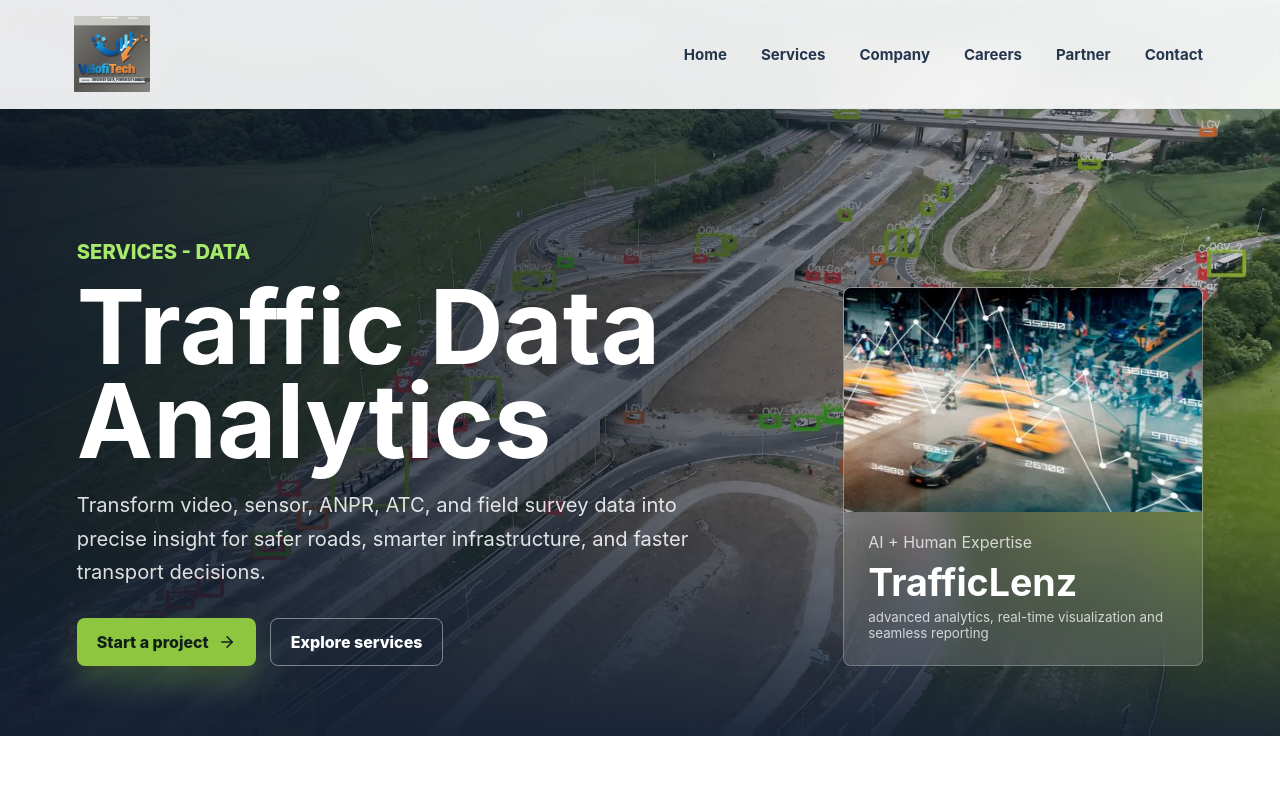
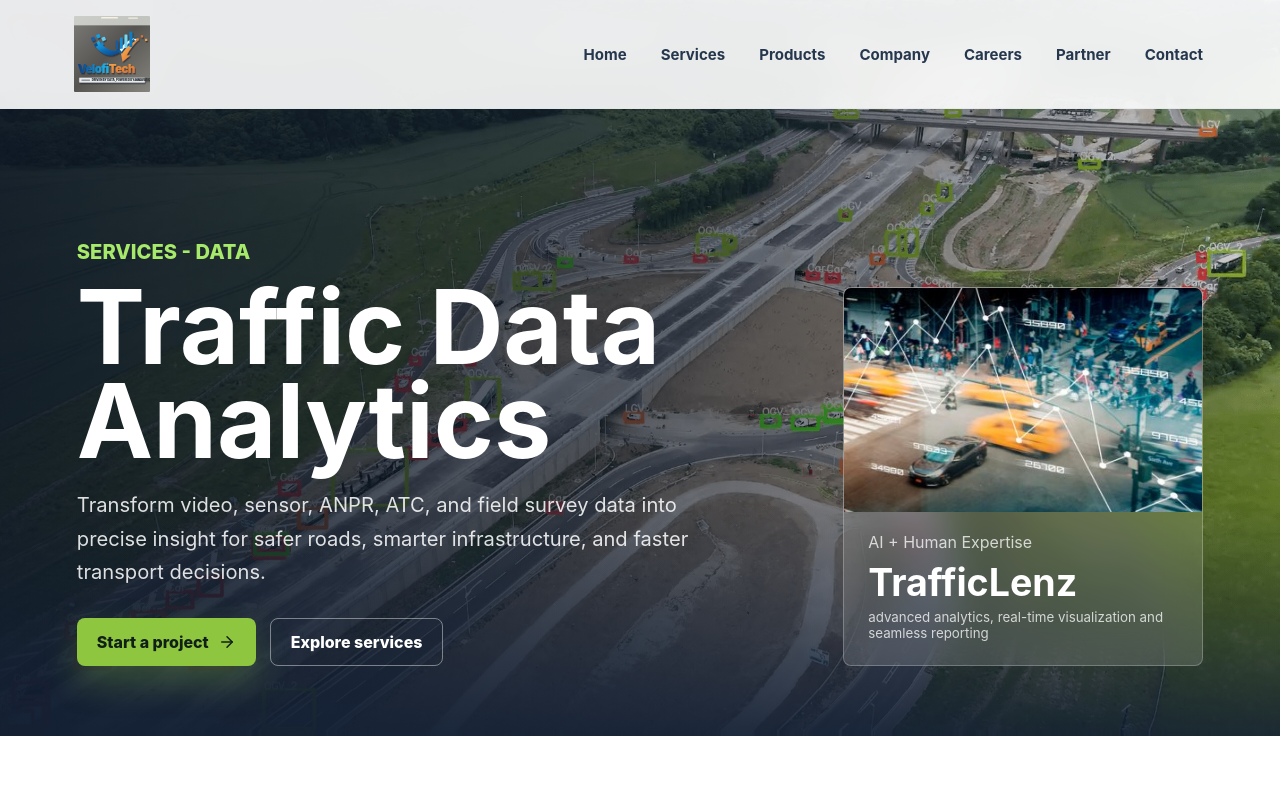
Before and after one commit to chandana351/traffic-data-analytics, a React (Vite) app: page / in a window 1280 px wide. Shown: the top 800 px of the page. Built offline with nearby package versions, Linux system fonts and the light colour scheme.

Commit message:
Add products section

```diff
--- a/src/main.jsx
+++ b/src/main.jsx
@@ -54,6 +54,7 @@
 const navItems = [
   { label: "Home", href: "#home" },
   { label: "Services", href: "#services" },
+  { label: "Products", href: "#products" },
   { label: "Company", href: "#company" },
   { label: "Careers", href: "#careers" },
   { label: "Partner", href: "#partner" },
@@ -94,6 +95,29 @@
   "NMU and pedestrian desire-line tracking",
   "Origin-destination and journey time",
   "Parking, occupancy, ATC and GIS reports",
+];
+
+const products = [
+  {
+    title: "TrafficLenz Analytics",
+    image: assets.analyticsIntro,
+    text: "A dashboard-style traffic intelligence platform for validated counts, movement summaries, and visual reporting.",
+  },
+  {
+    title: "AI Enforcement Camera",
+    image: assets.careerPartner,
+    text: "Camera-based road safety solution for speed monitoring, violation review, and enforcement evidence workflows.",
+  },
+  {
+    title: "Survey Data Portal",
+    image: assets.collection,
+    text: "Centralized access for survey video, field datasets, count outputs, quality checks, and downloadable reports.",
+  },
+  {
+    title: "Smart Reporting Suite",
+    image: assets.smarterCities,
+    text: "Client-ready reporting tools for dashboards, maps, trend charts, executive summaries, and planning decisions.",
+  },
 ];
 
 const stats = [
@@ -408,6 +432,30 @@
         </div>
       </section>
 
+      <section className="section products" id="products">
+        <div className="section-title-row">
+          <div>
+            <p className="eyebrow">Products</p>
+            <h2>Tools for traffic intelligence, safety, and reporting.</h2>
+          </div>
+          <a href="#contact">Request product details <ArrowRight size={18} /></a>
+        </div>
+        <div className="product-grid">
+          {products.map((product) => (
+            <article className="product-card" key={product.title}>
+              <img src={product.image} alt={product.title} />
+              <div>
+                <h3>{product.title}</h3>
+                <p>{product.text}</p>
+                <a href="#contact">
+                  Enquire now <ChevronRight size={16} />
+                </a>
+              </div>
+            </article>
+          ))}
+        </div>
+      </section>
+
       <section className="section similar">
         <div className="section-title-row">
           <div>
--- a/src/styles.css
+++ b/src/styles.css
@@ -533,6 +533,48 @@
   display: grid;
   grid-template-columns: repeat(3, minmax(0, 1fr));
   gap: 16px;
+}
+
+.products {
+  background: #fff;
+}
+
+.product-grid {
+  display: grid;
+  grid-template-columns: repeat(4, minmax(0, 1fr));
+  gap: 18px;
+}
+
+.product-card {
+  overflow: hidden;
+  border: 1px solid var(--line);
+  border-radius: 8px;
+  background: #fff;
+  box-shadow: 0 12px 34px rgba(22, 38, 61, 0.06);
+}
+
+.product-card img {
+  width: 100%;
+  aspect-ratio: 4 / 3;
+  object-fit: cover;
+  display: block;
+}
+
+.product-card div {
+  padding: 22px;
+}
+
+.product-card p {
+  color: var(--muted);
+  line-height: 1.62;
+}
+
+.product-card a {
+  display: inline-flex;
+  align-items: center;
+  gap: 4px;
+  color: var(--teal);
+  font-weight: 800;
 }
 
 .careers {
@@ -1195,7 +1237,8 @@
   .stats-band,
   .company-grid,
   .image-card-grid,
-  .updates-grid {
+  .updates-grid,
+  .product-grid {
     grid-template-columns: repeat(2, 1fr);
   }
 
@@ -1346,7 +1389,8 @@
   }
 
   .image-card-grid,
-  .updates-grid {
+  .updates-grid,
+  .product-grid {
     grid-template-columns: 1fr;
   }
 }
```
Also changed, not shown: 5 other files (tests, documents, lock files or other folders).
